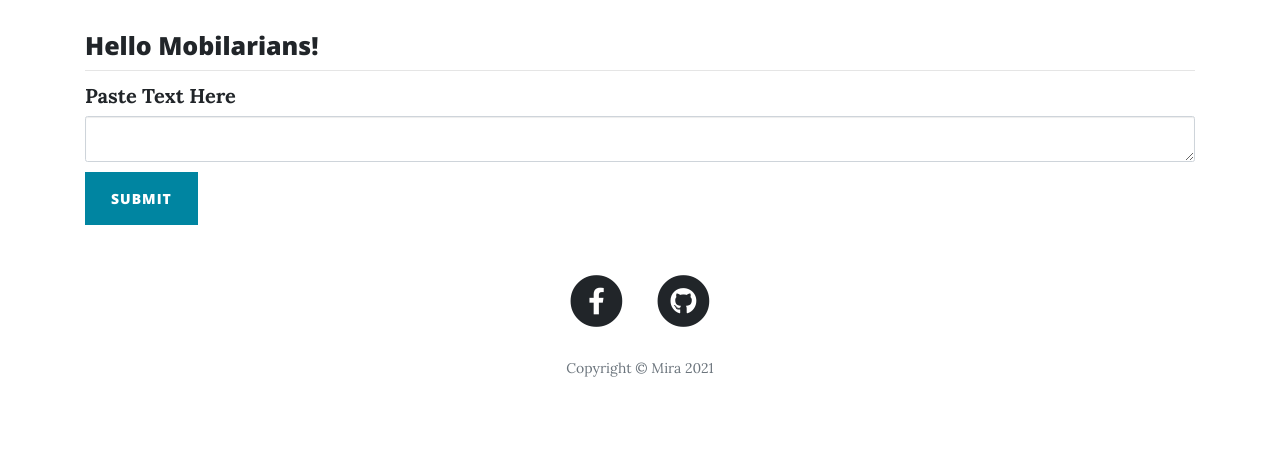
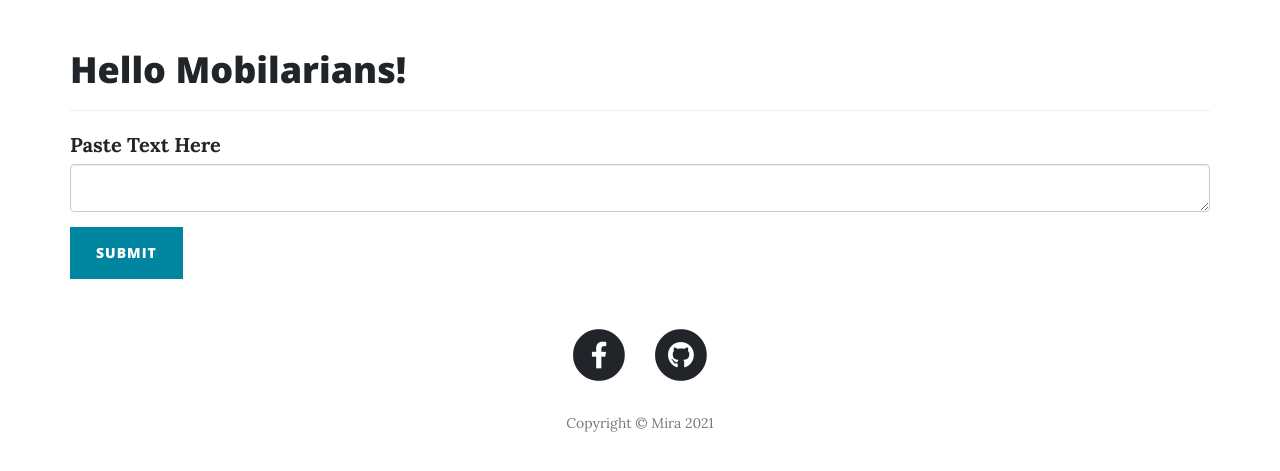
Before and after one commit to jmossesgeld/mobilarian-linker, a Flask app: page / in a window 1280 px wide. Shown: the top 471 px of the page. Run offline with Flask 2, Linux system fonts and the light colour scheme; some libraries are stand-ins or nearby versions.

Commit message:
Update format and change bootstrap source to cdn

```diff
--- a/templates/footer.html
+++ b/templates/footer.html
@@ -1,8 +1,7 @@
   <!-- Footer -->
   <footer>
     <div class="container">
-      <div class="row">
-        <div class="col-lg-8 col-md-10 mx-auto">
+      <div class="row" style="text-align: center;">
           <ul class="list-inline text-center">
             <li class="list-inline-item">
               <a href="https://www.facebook.com/groups/mobilarians/">
@@ -22,14 +21,12 @@
             </li>
           </ul>
           <p class="copyright text-muted">Copyright &copy; Mira 2021</p>
-        </div>
       </div>
     </div>
   </footer>
 
   <!-- Bootstrap core JavaScript -->
-  <script src="{{ url_for('static', filename='vendor/jquery/jquery.min.js')}}"></script>
-  <script src="{{ url_for('static', filename='vendor/bootstrap/js/bootstrap.bundle.min.js')}}"></script>
+  <script src="https://maxcdn.bootstrapcdn.com/bootstrap/3.3.7/js/bootstrap.min.js" integrity="sha384-Tc5IQib027qvyjSMfHjOMaLkfuWVxZxUPnCJA7l2mCWNIpG9mGCD8wGNIcPD7Txa" crossorigin="anonymous"></script>
 
   <!-- Custom scripts for this template -->
   <script src="{{ url_for('static', filename='js/clean-blog.min.js')}}"></script>
--- a/templates/header.html
+++ b/templates/header.html
@@ -11,8 +11,7 @@
   <title>Mobilarian Linker</title>
 
   <!-- Bootstrap core CSS -->
-  <link href="{{ url_for('static', filename='vendor/bootstrap/css/bootstrap.min.css') }}" rel="stylesheet">
-
+  <link rel="stylesheet" href="https://maxcdn.bootstrapcdn.com/bootstrap/3.3.7/css/bootstrap.min.css" integrity="sha384-BVYiiSIFeK1dGmJRAkycuHAHRg32OmUcww7on3RYdg4Va+PmSTsz/K68vbdEjh4u" crossorigin="anonymous">
   <!-- Custom fonts for this template -->
   <link href="{{ url_for('static', filename='vendor/fontawesome-free/css/all.min.css')}}" rel="stylesheet" type="text/css">
   <link href='https://fonts.googleapis.com/css?family=Lora:400,700,400italic,700italic' rel='stylesheet' type='text/css'>
```
